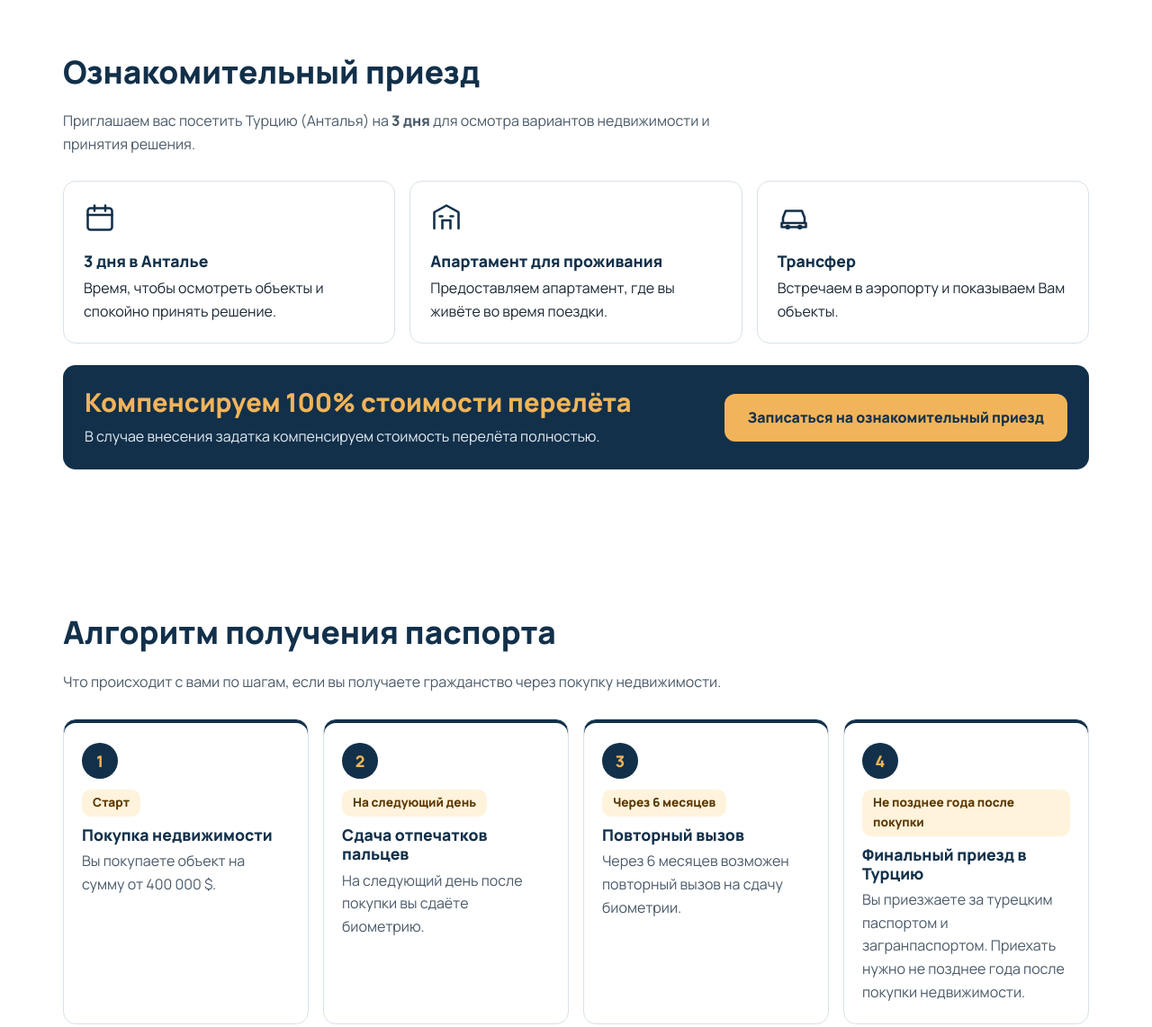
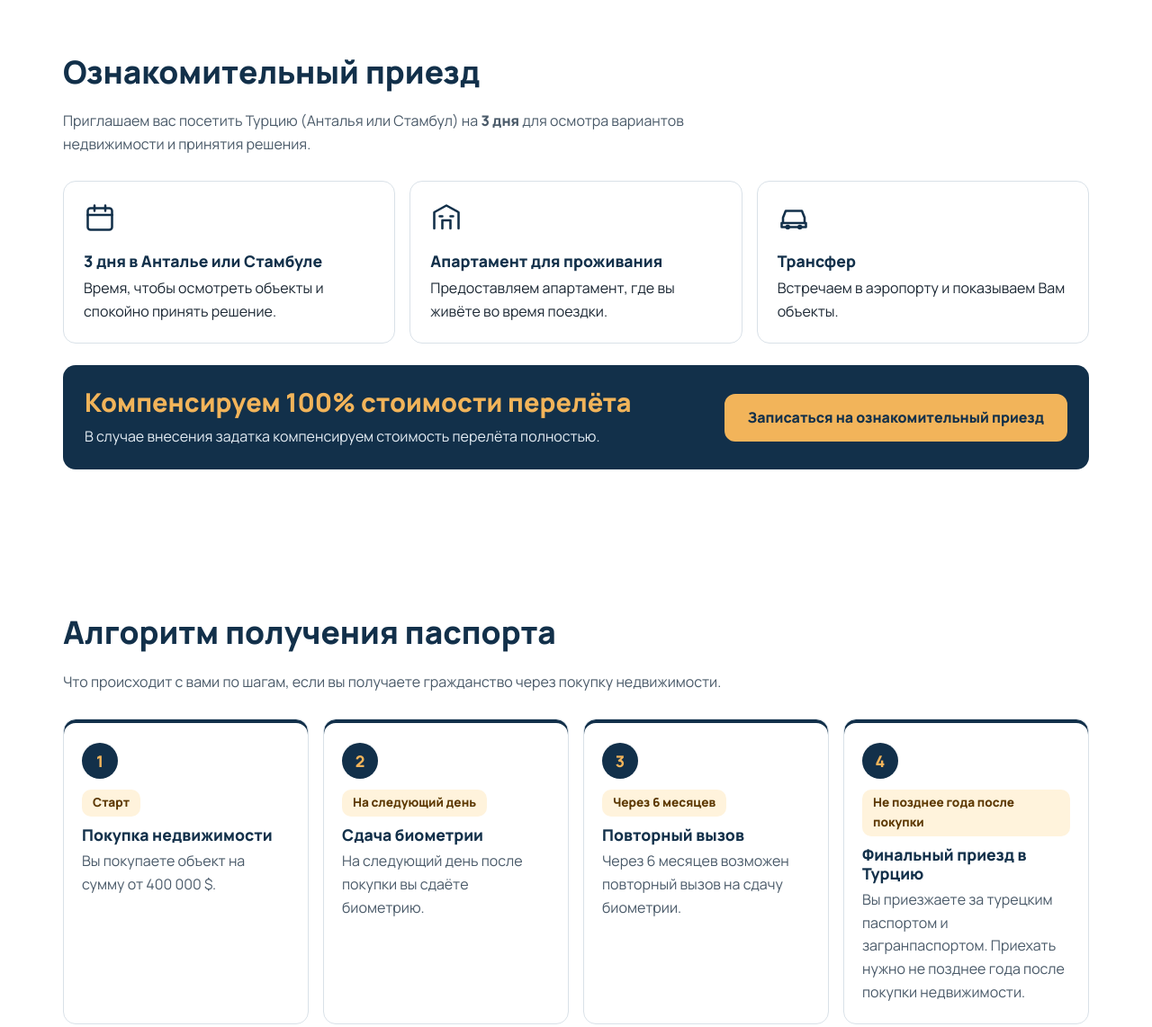
Before and after one commit to Materia0502/tg-site-23, a plain HTML site: page index.html in a window 1280 px wide. Shown: the part 4480-5622 px from the top of the page at 90% size. Drawn offline with Linux system fonts and the light colour scheme.

Commit message:
Версия 33

```diff
--- a/index.html
+++ b/index.html
@@ -240,12 +240,12 @@
     <section class="section" id="visit" aria-labelledby="visit-title">
       <div class="wrap">
         <h2 id="visit-title">Ознакомительный приезд</h2>
-        <p class="section__lead">Приглашаем вас посетить Турцию (Анталья) на <strong>3 дня</strong> для осмотра вариантов недвижимости и принятия решения.</p>
+        <p class="section__lead">Приглашаем вас посетить Турцию (Анталья или Стамбул) на <strong>3 дня</strong> для осмотра вариантов недвижимости и принятия решения.</p>
 
         <ul class="cards cards--3 visit">
           <li class="card">
             <svg class="icon" viewBox="0 0 24 24" aria-hidden="true"><rect x="3" y="5" width="18" height="16" rx="2"/><path d="M3 10h18M8 3v4M16 3v4"/></svg>
-            <h3>3 дня в Анталье</h3>
+            <h3>3 дня в Анталье или Стамбуле</h3>
             <p>Время, чтобы осмотреть объекты и спокойно принять решение.</p>
           </li>
           <li class="card">
@@ -281,7 +281,7 @@
           </li>
           <li>
             <span class="algo__when">На следующий день</span>
-            <h3>Сдача отпечатков пальцев</h3>
+            <h3>Сдача биометрии</h3>
             <p>На следующий день после покупки вы сдаёте биометрию.</p>
           </li>
           <li>
```
